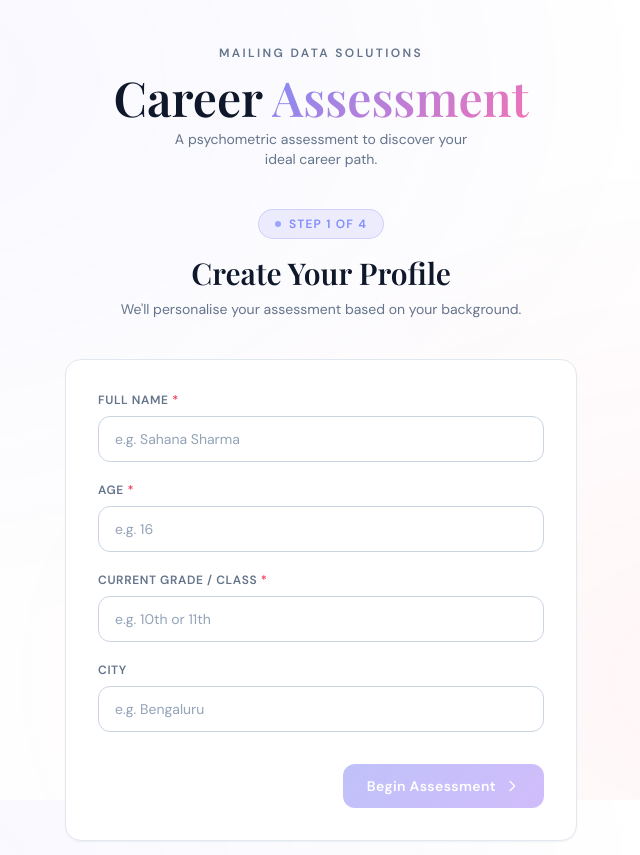
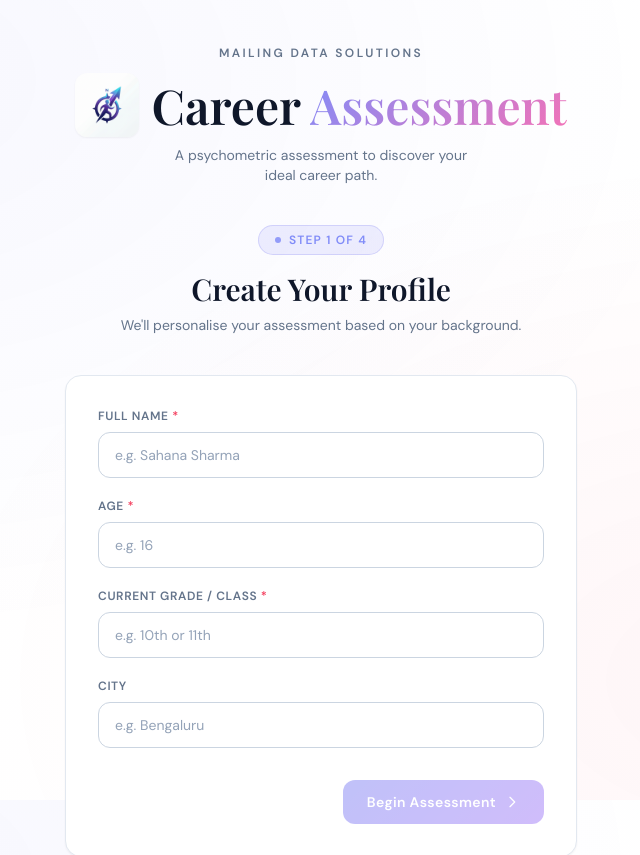
Before and after one commit to sahana196/Career-Assessment, a React (Vite) app: page / in a window 1280 px wide. Shown: the top 855 px of the page, without its empty margins (319-959 px from the left). Built offline with nearby package versions, Linux system fonts and the light colour scheme.

Commit message:
Added application logo and browser tab favicon

```diff
--- a/index.html
+++ b/index.html
@@ -4,6 +4,7 @@
     <meta charset="UTF-8" />
     <meta name="viewport" content="width=device-width, initial-scale=1.0" />
     <title>Career Assessment — Psychometric Assessment</title>
+    <link rel="icon" type="image/svg+xml" href="/vite.svg" />
     <link rel="preconnect" href="https://fonts.googleapis.com" />
     <link rel="preconnect" href="https://fonts.gstatic.com" crossorigin />
     <link href="https://fonts.googleapis.com/css2?family=Playfair+Display:wght@600;700;800&family=DM+Sans:wght@300;400;500;600&display=swap" rel="stylesheet" />
--- a/src/App.jsx
+++ b/src/App.jsx
@@ -49,8 +49,9 @@ export default function App() {
               Mailing Data Solutions
             </span>
           </div>
-          <h1 className="font-display text-4xl md:text-5xl text-slate-900 mb-2 leading-tight">
-            Career <span className="text-gradient">Assessment</span>
+          <h1 className="font-display text-4xl md:text-5xl text-slate-900 mb-2 leading-tight flex items-center justify-center gap-3">
+            <img src="/logo.png" alt="Logo" className="w-12 h-12 md:w-16 md:h-16 rounded-xl shadow-sm" />
+            <span>Career <span className="text-gradient">Assessment</span></span>
           </h1>
           <p className="text-slate-500 text-sm max-w-xs mx-auto">
             A psychometric assessment to discover your ideal career path.
```
Also changed, not shown: public/logo.png (added), public/vite.svg (added).
